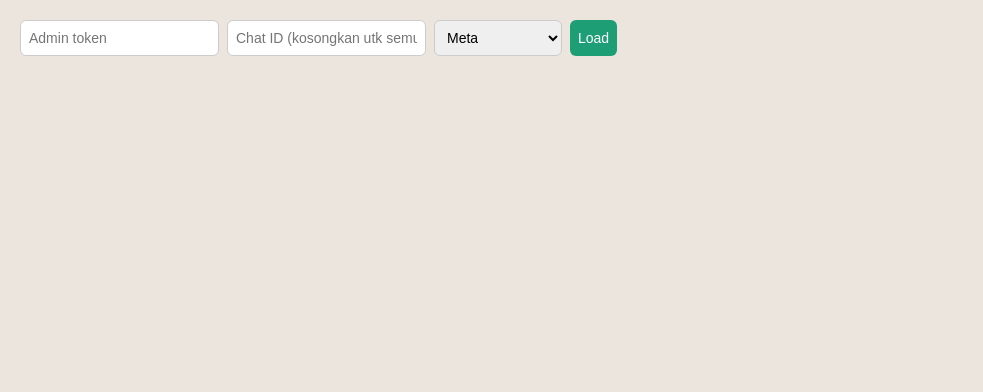
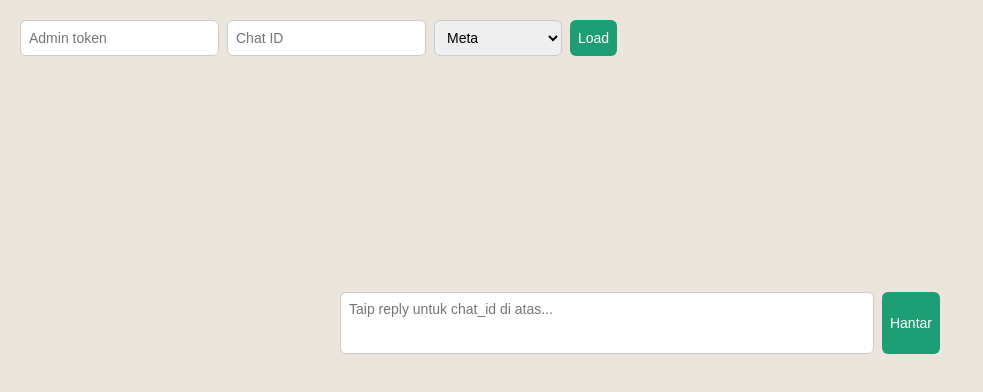
Before and after one commit to makton-oss/system-stock, a website: page public/admin/logs.html in a window 1280 px wide. Shown: the whole page, without its empty margins (0-983 px from the left). Drawn offline with Linux system fonts and the light colour scheme.

Commit message:
feat: add admin message sending functionality and enhance logs viewer

```diff
--- a/public/admin/logs.html
+++ b/public/admin/logs.html
@@ -6,21 +6,24 @@
 <style>
   body { font-family: sans-serif; background:#ece5dd; margin:0; padding:20px; }
   .topbar { display:flex; gap:8px; margin-bottom:16px; flex-wrap:wrap; }
-  input, select, button { padding:8px; border-radius:6px; border:1px solid #ccc; font-size:14px; }
+  input, select, button, textarea { padding:8px; border-radius:6px; border:1px solid #ccc; font-size:14px; font-family:inherit; }
   button { background:#1D9E75; color:#fff; border:none; cursor:pointer; }
-  .chat { max-width:600px; margin:0 auto; display:flex; flex-direction:column; gap:8px; }
+  .chat { max-width:600px; margin:0 auto; display:flex; flex-direction:column; gap:8px; min-height:200px; }
   .msg { padding:8px 12px; border-radius:8px; max-width:80%; font-size:14px; word-break:break-word; }
   .msg.in { background:#fff; align-self:flex-start; border-radius:0 8px 8px 8px; }
   .msg.out { background:#d9fdd3; align-self:flex-end; border-radius:8px 0 8px 8px; }
+  .msg.manual { border:1px dashed #1D9E75; }
   .meta { font-size:11px; color:#888; margin-top:4px; }
   .empty { text-align:center; color:#888; margin-top:40px; }
+  .composer { max-width:600px; margin:20px auto 0; display:flex; gap:8px; }
+  .composer textarea { flex:1; resize:none; height:44px; }
 </style>
 </head>
 <body>
 
 <div class="topbar">
   <input id="token" placeholder="Admin token" type="password">
-  <input id="chatId" placeholder="Chat ID (kosongkan utk semua)">
+  <input id="chatId" placeholder="Chat ID">
   <select id="channel">
     <option value="meta">Meta</option>
     <option value="botcommerce">BotCommerce</option>
@@ -29,6 +32,11 @@
 </div>
 
 <div id="chat" class="chat"></div>
+
+<div class="composer">
+  <textarea id="replyText" placeholder="Taip reply untuk chat_id di atas..."></textarea>
+  <button onclick="sendReply()">Hantar</button>
+</div>
 
 <script>
 function loadLogs() {
@@ -58,7 +66,7 @@ function render(data) {
 
   [...data].reverse().forEach(row => {
     const div = document.createElement('div');
-    div.className = 'msg ' + row.direction;
+    div.className = 'msg ' + row.direction + (row.msg_type === 'manual' ? ' manual' : '');
     const time = new Date(row.created_at).toLocaleString('ms-MY');
     div.innerHTML = `${row.message || '(kosong)'}<div class="meta">${row.chat_id} • ${time}</div>`;
     chat.appendChild(div);
@@ -66,6 +74,32 @@ function render(data) {
 
   chat.scrollTop = chat.scrollHeight;
 }
+
+function sendReply() {
+  const token  = document.getElementById('token').value;
+  const chatId = document.getElementById('chatId').value;
+  const text   = document.getElementById('replyText').value.trim();
+
+  if (!token) { alert('Masukkan token dulu'); return; }
+  if (!chatId) { alert('Masukkan chat_id dulu — kena tahu nak hantar kat siapa'); return; }
+  if (!text) return;
+
+  fetch(`/admin/send?token=${encodeURIComponent(token)}`, {
+    method: 'POST',
+    headers: { 'Content-Type': 'application/json' },
+    body: JSON.stringify({ chat_id: chatId, message: text })
+  })
+    .then(r => r.json())
+    .then(data => {
+      if (data.error) {
+        alert('Gagal hantar: ' + data.error);
+        return;
+      }
+      document.getElementById('replyText').value = '';
+      loadLogs();
+    })
+    .catch(err => alert('Gagal hantar: ' + err));
+}
 </script>
 
 </body>
```
Also changed, not shown: index.js (+31 -0 lines).
